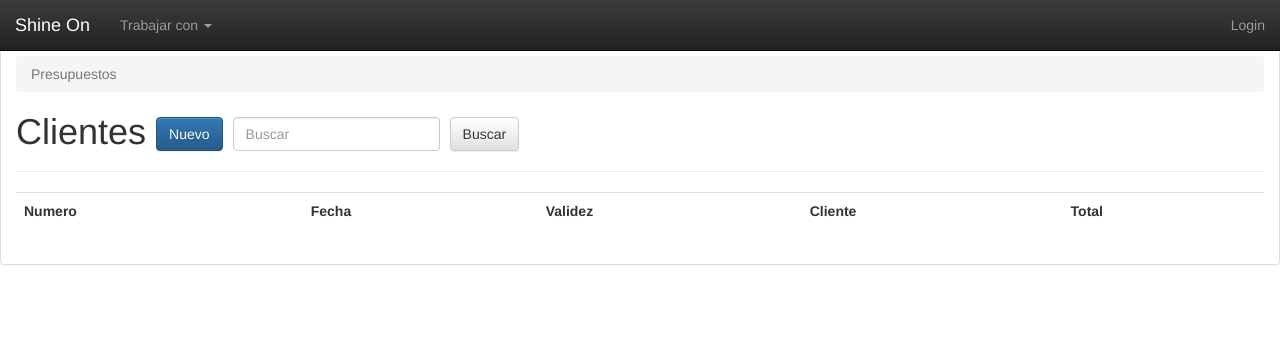
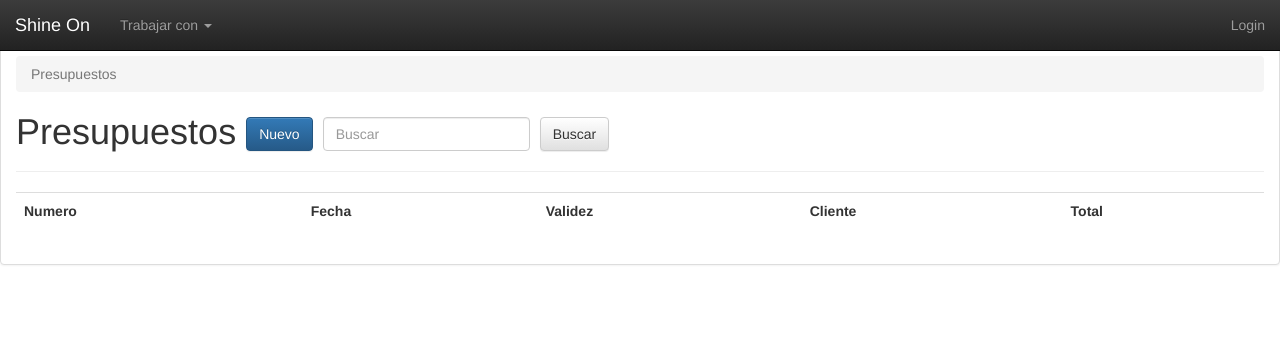
Before and after one commit to jpurplefox/GestionDePagos, a Django app: page /presupuestos/ in a window 1280 px wide. Shown: the top 351 px of the page. Run offline with Django 3.2, Linux system fonts and the light colour scheme; data that the repository does not hold is empty; some libraries are stand-ins or nearby versions.

Commit message:
Decía Clientes en lugar de Presupuestos en la pantalla de lista de Presupuestos

```diff
--- a/presupuestos/templates/presupuestos/presupuesto_list.html
+++ b/presupuestos/templates/presupuestos/presupuesto_list.html
@@ -2,7 +2,7 @@
 
 {% block head-title %} Presupuestos {% endblock %}
 {% block list-title %}
-Clientes <a href="{% url 'presupuestos:create' %}" class="btn btn-primary">Nuevo</a>
+Presupuestos <a href="{% url 'presupuestos:create' %}" class="btn btn-primary">Nuevo</a>
 {% endblock %}
 
 {% block breadcrumb %}
```
